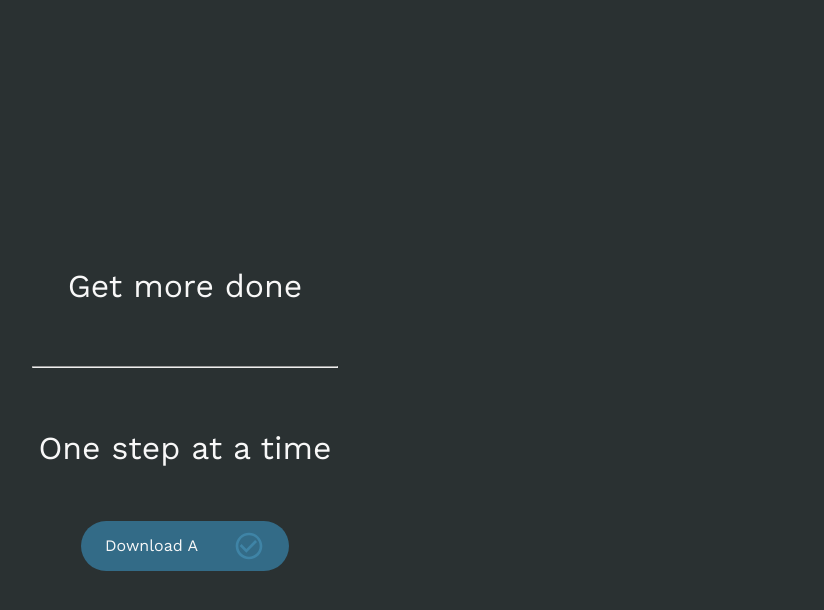
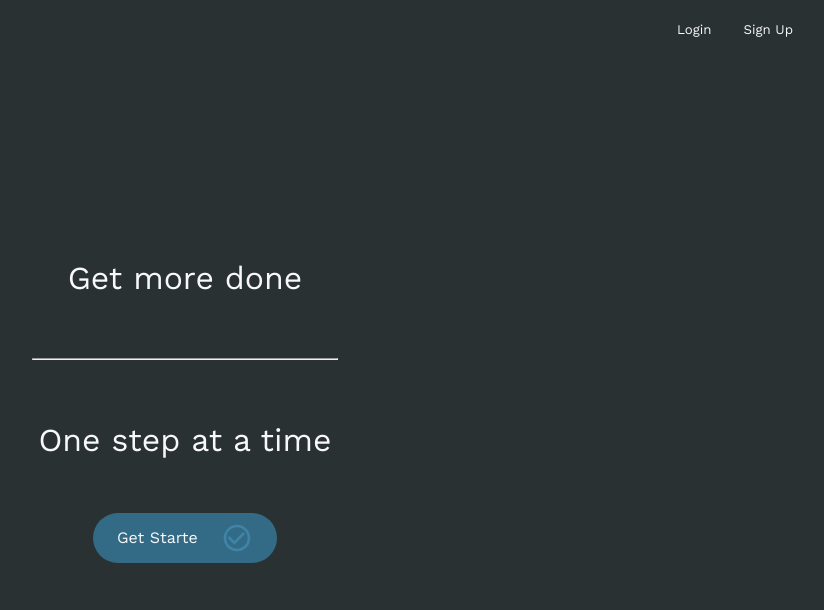
Before and after one commit to jackcaldwell92/one-todo, a Gatsby site: page / in a window 1280 px wide. Shown: the whole page, without its empty margins (455-1279 px from the left). Built offline with nearby package versions, Linux system fonts and the light colour scheme; Gatsby itself is replaced by a stand-in of ours.

Commit message:
Hero Header Dev

```diff
--- a/src/components/Header.tsx
+++ b/src/components/Header.tsx
@@ -1,22 +1,12 @@
-import { Link } from 'gatsby';
 import * as React from 'react';
+import Div from '../styled-components/Header/HeaderDiv';
+import HeaderLink from '../styled-components/Header/HeaderLink';
 
-interface IProps {
-  siteTitle: string;
-}
-
-const Header = ({ siteTitle }: IProps) => (
-  <h1>
-    <Link
-      to="/"
-      style={{
-        color: 'white',
-        textDecoration: 'none',
-      }}
-    >
-      {siteTitle}
-    </Link>
-  </h1>
+const Header = () => (
+  <Div>
+    <HeaderLink>Login</HeaderLink>
+    <HeaderLink>Sign Up</HeaderLink>
+  </Div>
 );
 
 export default Header;
--- a/src/components/Index/Hero.tsx
+++ b/src/components/Index/Hero.tsx
@@ -34,7 +34,7 @@ export class Hero extends React.Component {
   };
 
   public animateTyping = () => {
-    const textToType = 'Download App';
+    const textToType = 'Get Started';
     const typingSpeed = 100;
     // tslint:disable-next-line
     for (let i = 0; i < textToType.length; i++) {
--- a/src/components/Layout.tsx
+++ b/src/components/Layout.tsx
@@ -7,10 +7,13 @@ import {
   ThemeProvider,
 } from '../styled-components/styled-components';
 import { theme } from '../styled-components/theme';
+import Header from './Header';
 
 const GlobalStyle = createGlobalStyle`
   body {
-    background-color: ${props => props.theme.shadow}
+    font-family: 'Work Sans', sans-serif;
+    background-color: ${props => props.theme.shadow};
+    margin: 0;
   }
 `;
 
@@ -36,6 +39,7 @@ const Layout = (props: IProps) => (
         </Helmet>
         <ThemeProvider theme={theme}>
           <>
+            <Header />
             <div>{props.children}</div>
             <GlobalStyle />
           </>
--- /dev/null
+++ b/src/styled-components/Header/HeaderDiv.ts
@@ -0,0 +1,11 @@
+import styled from '../styled-components';
+
+const HeaderDiv = styled.div`
+  display: flex;
+  justify-content: flex-end;
+  position: fixed;
+  top: 0;
+  width: 100%;
+`;
+
+export default HeaderDiv;
--- /dev/null
+++ b/src/styled-components/Header/HeaderLink.ts
@@ -0,0 +1,10 @@
+import styled from '../styled-components';
+
+const HeaderLink = styled.h5`
+  color: ${props => props.theme.offWhite};
+  padding: 0 2rem 0 0;
+  font-weight: lighter;
+  cursor: pointer;
+`;
+
+export default HeaderLink;
--- a/src/styled-components/Index/Hero/TodoDiv.ts
+++ b/src/styled-components/Index/Hero/TodoDiv.ts
@@ -8,7 +8,7 @@ const TodoDiv = styled.div`
   font-family: 'Work Sans', sans-serif;
   height: 50px;
   justify-content: space-between;
-  width: 10rem;
+  width: 8.5rem;
   cursor: pointer;
   padding-left: 1.5rem;
   padding-right: 1.5rem;
```
